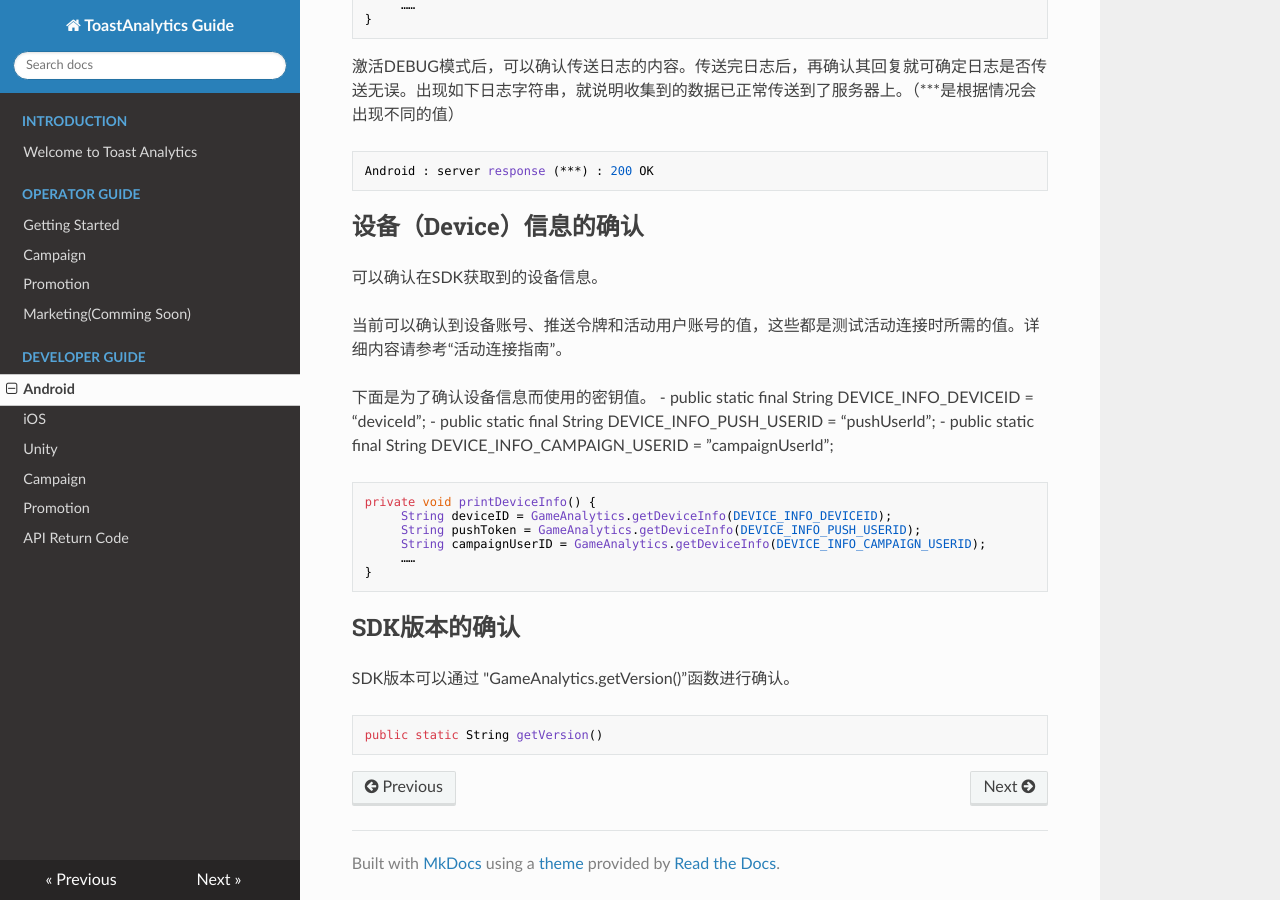
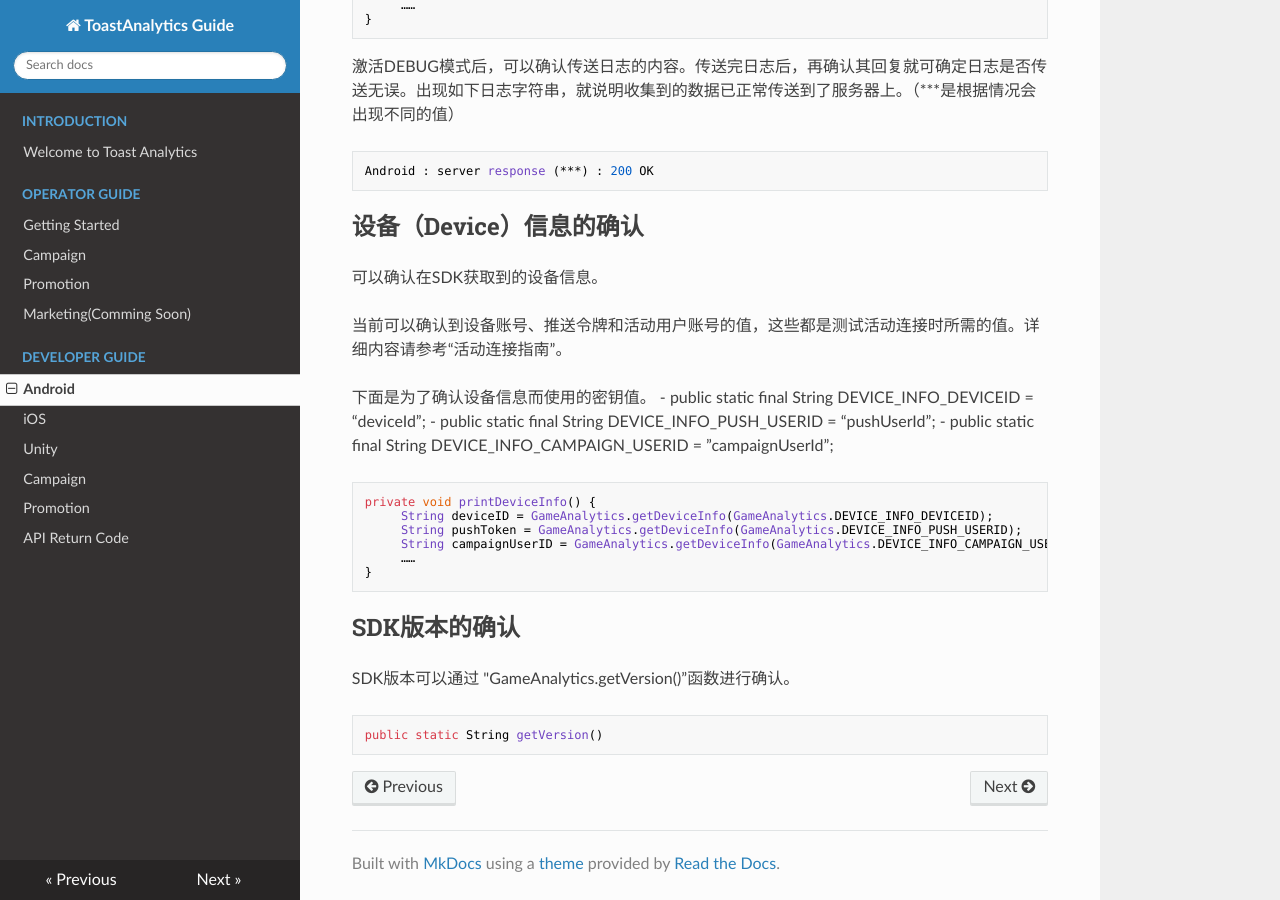
Before and after one commit to ToastAnalytics/ToastAnalytics_ZH, an MkDocs documentation site: the page built from docs/Developer/4. Android Developer Guide.md, in a window 1280 px wide and 900 px high, scrolled down 14798 px. Built offline with MkDocs 1.6.1, drawn with Linux system fonts in a browser that asks for light colours; nearby versions of some CDN libraries; old or Windows-style settings are respelled for this version of MkDocs.

Commit message:
Update 4. Android Developer Guide.md

````diff
--- a/docs/Developer/4. Android Developer Guide.md
+++ b/docs/Developer/4. Android Developer Guide.md
@@ -717,9 +717,9 @@ Android : server response (***) : 200 OK
 
 ```
 private void printDeviceInfo() {
-     String deviceID = GameAnalytics.getDeviceInfo(DEVICE_INFO_DEVICEID);
-     String pushToken = GameAnalytics.getDeviceInfo(DEVICE_INFO_PUSH_USERID);
-     String campaignUserID = GameAnalytics.getDeviceInfo(DEVICE_INFO_CAMPAIGN_USERID);
+     String deviceID = GameAnalytics.getDeviceInfo(GameAnalytics.DEVICE_INFO_DEVICEID);
+     String pushToken = GameAnalytics.getDeviceInfo(GameAnalytics.DEVICE_INFO_PUSH_USERID);
+     String campaignUserID = GameAnalytics.getDeviceInfo(GameAnalytics.DEVICE_INFO_CAMPAIGN_USERID);
      ……
 }
 ```
````
